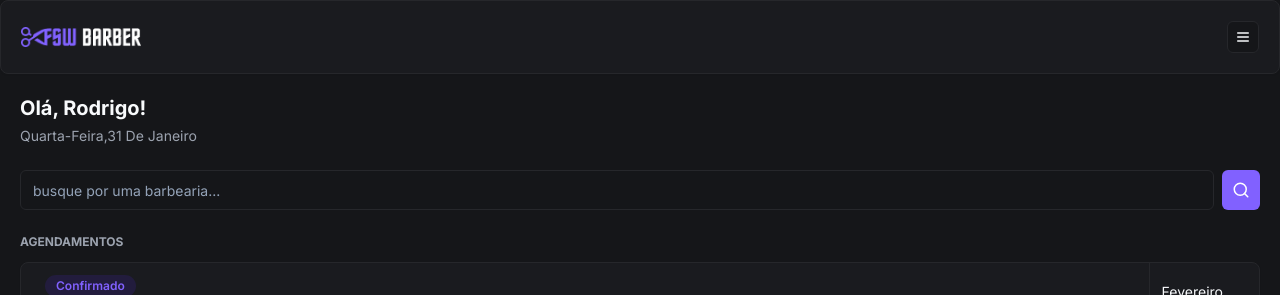
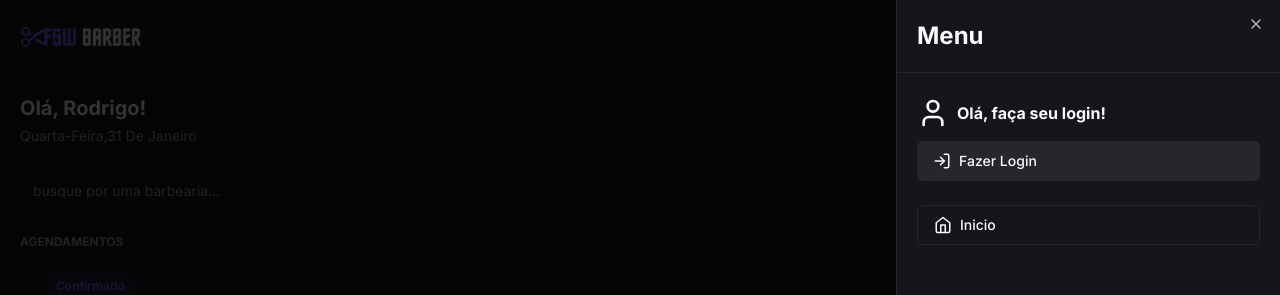
Before and after one commit to gtamaral/fsw-barbershop, a Next.js app: page / in a window 1280 px wide. Both pictures are taken after a click on the button 1243 px from the left and 37 px from the top of the page. Shown: the top 295 px of the page. Built offline with nearby package versions, Linux system fonts and the light colour scheme; no server answers; the database is empty.

Commit message:
feat: add sign and sign out

```diff
--- a/app/_components/header.tsx
+++ b/app/_components/header.tsx
@@ -3,22 +3,90 @@
 import Image from "next/image"
 import {Card, CardContent} from "./ui/card"
 import {Button} from "./ui/button"
-import { MenuIcon } from "lucide-react";
+import { CalendarIcon, HomeIcon, LogInIcon, LogOutIcon, MenuIcon, UserIcon } from "lucide-react";
 import { signIn, signOut, useSession } from "next-auth/react";
+import { Sheet, SheetContent, SheetHeader, SheetTitle, SheetTrigger } from "./ui/sheet";
+import { Avatar } from "@radix-ui/react-avatar";
+import { AvatarImage } from "./ui/avatar";
+import Link from "next/link";
 
 const Header = () => {
 
-    const {data} = useSession()
-    const handleLoginClik = async () => {
-        await signIn()
+    const {data, status} = useSession()
+
+    const handleLogoutClick = () => {
+        signOut()
     }
+    const handleLoginClik = () => {
+        signIn("google")
+    }
+
     return (
+
         <Card>
             <CardContent className="p-5 flex justify-between flex-row items-center">
                 <Image src="/logo.png" alt="logo fsw" height={18} width={120} />
-                <Button variant="outline" size="icon" className="h-8 w-8">
-                    <MenuIcon size={16}/>
-                </Button>
+                <Sheet>
+                    <SheetTrigger asChild>
+                        <Button variant="outline" size="icon" className="h-8 w-8">
+                            <MenuIcon size={16}/>
+                        </Button>
+                    </SheetTrigger>
+
+                    <SheetContent className="p-0">
+                        <SheetHeader className="text-left border-b border-solid border-secondary p-5">
+                            <SheetTitle>
+                                <h1 className="text-2xl font-bold">Menu</h1>
+                            </SheetTitle>
+                        </SheetHeader>
+
+                        {data?.user ? (
+                            <div className="flex justify-between px-5 py-6 items-center">
+                                <div className="flex items-center gap-3">
+                                <Avatar>
+                                    <AvatarImage src={data.user?.image ?? ''} />
+                                </Avatar>
+
+                                <h2 className="font-bold">{data.user.name}</h2>
+                                </div>
+
+                                <Button variant="secondary" size="icon">
+                                    <LogOutIcon onClick={handleLogoutClick}/>
+                                </Button>
+
+                            </div>
+
+                        ) : (
+                            <div className="flex flex-col px-5 py-6 gap-3">
+                                <div className="flex items-center gap-2">
+                                    <UserIcon size={32}/>
+                                    <h2 className="font-bold">Olá, faça seu login!</h2>
+                                </div>
+
+                                <Button variant="secondary" className="w-full justify-start" onClick={handleLoginClik}>
+                                    <LogInIcon className="mr-2" size={18} />
+                                    Fazer Login
+                                </Button>
+                            </div>
+                        )}
+
+                        <div className="flex flex-col gap-3 px-5">
+                            <Button variant="outline" className="justify-start" asChild>
+                                <Link href="/">
+                                <HomeIcon size={18} className="mr-2"/>
+                                Inicio
+                                </Link>
+                            </Button>
+
+                            {data?.user && (
+                                <Button variant="outline" className="justify-start">
+                                <CalendarIcon size={18} className="mr-2"/>
+                                Agendamentos
+                                </Button>
+                            )}
+                        </div>
+                    </SheetContent>
+                </Sheet>
 
                 {/* <Button onClick={handleLoginClik}>login</Button> */}
 
--- /dev/null
+++ b/app/_components/ui/sheet.tsx
@@ -0,0 +1,140 @@
+"use client"
+
+import * as React from "react"
+import * as SheetPrimitive from "@radix-ui/react-dialog"
+import { cva, type VariantProps } from "class-variance-authority"
+import { X } from "lucide-react"
+
+import { cn } from "@/app/_lib/utils"
+
+const Sheet = SheetPrimitive.Root
+
+const SheetTrigger = SheetPrimitive.Trigger
+
+const SheetClose = SheetPrimitive.Close
+
+const SheetPortal = SheetPrimitive.Portal
+
+const SheetOverlay = React.forwardRef<
+  React.ElementRef<typeof SheetPrimitive.Overlay>,
+  React.ComponentPropsWithoutRef<typeof SheetPrimitive.Overlay>
+>(({ className, ...props }, ref) => (
+  <SheetPrimitive.Overlay
+    className={cn(
+      "fixed inset-0 z-50 bg-black/80  data-[state=open]:animate-in data-[state=closed]:animate-out data-[state=closed]:fade-out-0 data-[state=open]:fade-in-0",
+      className
+    )}
+    {...props}
+    ref={ref}
+  />
+))
+SheetOverlay.displayName = SheetPrimitive.Overlay.displayName
+
+const sheetVariants = cva(
+  "fixed z-50 gap-4 bg-background p-6 shadow-lg transition ease-in-out data-[state=open]:animate-in data-[state=closed]:animate-out data-[state=closed]:duration-300 data-[state=open]:duration-500",
+  {
+    variants: {
+      side: {
+        top: "inset-x-0 top-0 border-b data-[state=closed]:slide-out-to-top data-[state=open]:slide-in-from-top",
+        bottom:
+          "inset-x-0 bottom-0 border-t data-[state=closed]:slide-out-to-bottom data-[state=open]:slide-in-from-bottom",
+        left: "inset-y-0 left-0 h-full w-3/4 border-r data-[state=closed]:slide-out-to-left data-[state=open]:slide-in-from-left sm:max-w-sm",
+        right:
+          "inset-y-0 right-0 h-full w-3/4  border-l data-[state=closed]:slide-out-to-right data-[state=open]:slide-in-from-right sm:max-w-sm",
+      },
+    },
+    defaultVariants: {
+      side: "right",
+    },
+  }
+)
+
+interface SheetContentProps
+  extends React.ComponentPropsWithoutRef<typeof SheetPrimitive.Content>,
+    VariantProps<typeof sheetVariants> {}
+
+const SheetContent = React.forwardRef<
+  React.ElementRef<typeof SheetPrimitive.Content>,
+  SheetContentProps
+>(({ side = "right", className, children, ...props }, ref) => (
+  <SheetPortal>
+    <SheetOverlay />
+    <SheetPrimitive.Content
+      ref={ref}
+      className={cn(sheetVariants({ side }), className)}
+      {...props}
+    >
+      {children}
+      <SheetPrimitive.Close className="absolute right-4 top-4 rounded-sm opacity-70 ring-offset-background transition-opacity hover:opacity-100 focus:outline-none focus:ring-2 focus:ring-ring focus:ring-offset-2 disabled:pointer-events-none data-[state=open]:bg-secondary">
+        <X className="h-4 w-4" />
+        <span className="sr-only">Close</span>
+      </SheetPrimitive.Close>
+    </SheetPrimitive.Content>
+  </SheetPortal>
+))
+SheetContent.displayName = SheetPrimitive.Content.displayName
+
+const SheetHeader = ({
+  className,
+  ...props
+}: React.HTMLAttributes<HTMLDivElement>) => (
+  <div
+    className={cn(
+      "flex flex-col space-y-2 text-center sm:text-left",
+      className
+    )}
+    {...props}
+  />
+)
+SheetHeader.displayName = "SheetHeader"
+
+const SheetFooter = ({
+  className,
+  ...props
+}: React.HTMLAttributes<HTMLDivElement>) => (
+  <div
+    className={cn(
+      "flex flex-col-reverse sm:flex-row sm:justify-end sm:space-x-2",
+      className
+    )}
+    {...props}
+  />
+)
+SheetFooter.displayName = "SheetFooter"
+
+const SheetTitle = React.forwardRef<
+  React.ElementRef<typeof SheetPrimitive.Title>,
+  React.ComponentPropsWithoutRef<typeof SheetPrimitive.Title>
+>(({ className, ...props }, ref) => (
+  <SheetPrimitive.Title
+    ref={ref}
+    className={cn("text-lg font-semibold text-foreground", className)}
+    {...props}
+  />
+))
+SheetTitle.displayName = SheetPrimitive.Title.displayName
+
+const SheetDescription = React.forwardRef<
+  React.ElementRef<typeof SheetPrimitive.Description>,
+  React.ComponentPropsWithoutRef<typeof SheetPrimitive.Description>
+>(({ className, ...props }, ref) => (
+  <SheetPrimitive.Description
+    ref={ref}
+    className={cn("text-sm text-muted-foreground", className)}
+    {...props}
+  />
+))
+SheetDescription.displayName = SheetPrimitive.Description.displayName
+
+export {
+  Sheet,
+  SheetPortal,
+  SheetOverlay,
+  SheetTrigger,
+  SheetClose,
+  SheetContent,
+  SheetHeader,
+  SheetFooter,
+  SheetTitle,
+  SheetDescription,
+}
--- a/package.json
+++ b/package.json
@@ -15,6 +15,7 @@
     "@auth/prisma-adapter": "^1.2.0",
     "@prisma/client": "^5.9.0",
     "@radix-ui/react-avatar": "^1.0.4",
+    "@radix-ui/react-dialog": "^1.0.5",
     "@radix-ui/react-slot": "^1.0.2",
     "class-variance-authority": "^0.7.0",
     "clsx": "^2.1.0",
```
Also changed, not shown: 1 other file (tests, documents, lock files or other folders).
